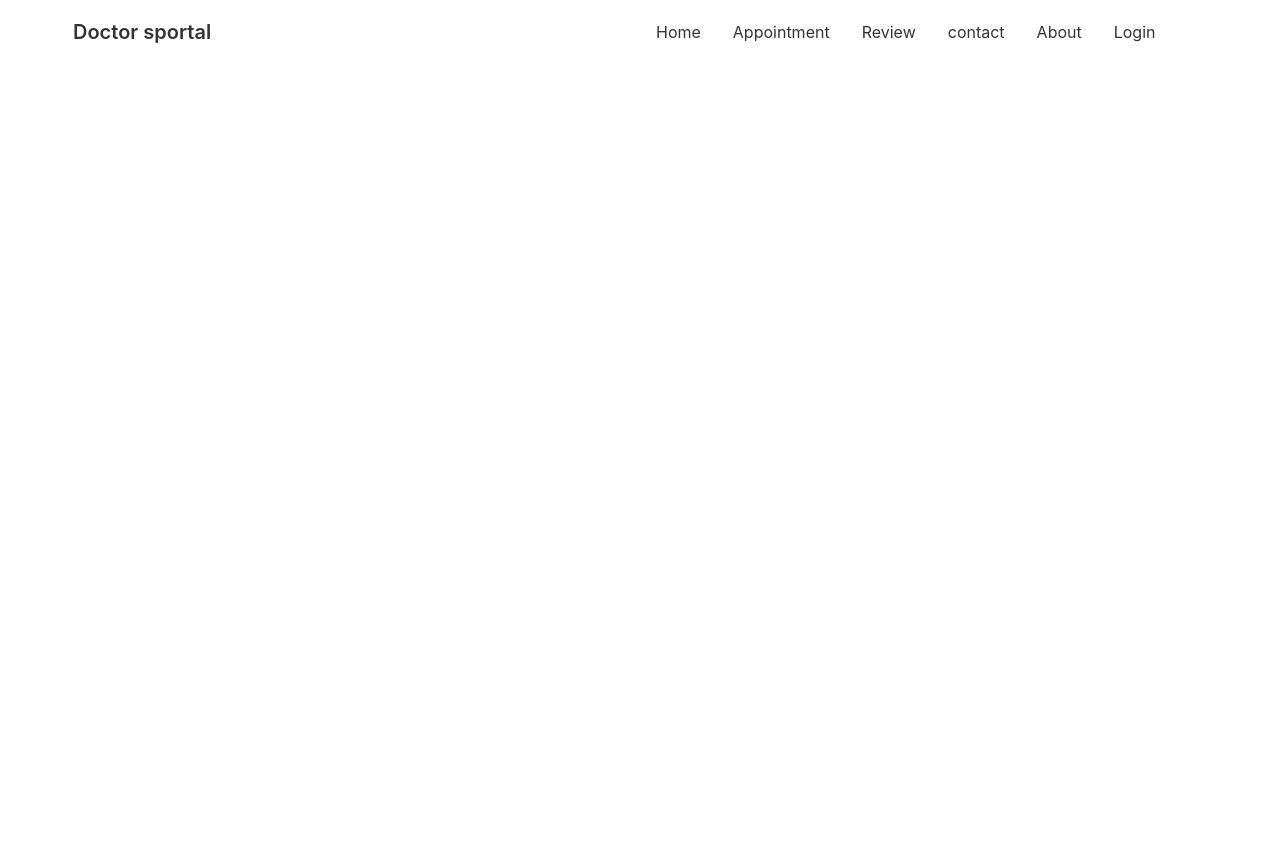
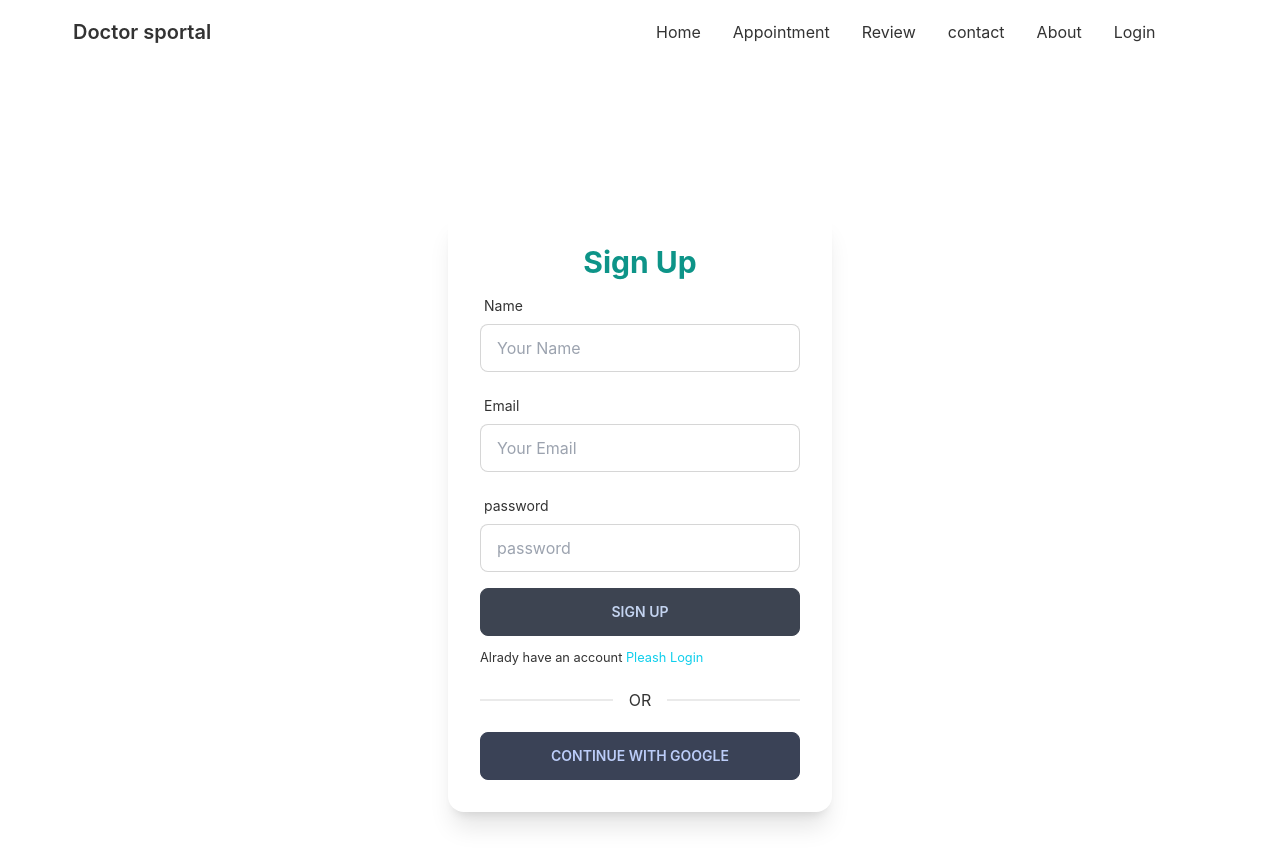
Before and after one commit to MOSAREF-HOSEN/the-doctor-sportel, a React (Create React App) app: page /signup in a window 1280 px wide. Shown: the top 866 px of the page. Before the commit the page ends 800 px from the top, so only its background shows below. Built offline with nearby package versions, Linux system fonts and the light colour scheme; no server answers.

Commit message:
create sign up functionnality

```diff
--- a/src/pages/Login/SignUp.js
+++ b/src/pages/Login/SignUp.js
@@ -1,10 +1,137 @@
 import React from 'react';
+import { useCreateUserWithEmailAndPassword, useSignInWithGoogle, useUpdateProfile } from 'react-firebase-hooks/auth';
+import auth from '../../firebase.init';
+import { useForm } from "react-hook-form";
+import Loading from '../Sheard/Loading';
+import { Link, useNavigate } from 'react-router-dom';
 
 const SignUp = () => {
+    const navigate = useNavigate()
+    const [signInWithGoogle, guser, gloading, gerror] = useSignInWithGoogle(auth);
+    const { register, formState: { errors }, handleSubmit } = useForm();
+    const [
+        createUserWithEmailAndPassword,
+        user,
+        loading,
+        error,
+      ] = useCreateUserWithEmailAndPassword(auth);
+      const [updateProfile, updating, updateError] = useUpdateProfile(auth);
+
+    let errorMassage
+    if ( loading || gloading || updating) {
+       return <Loading></Loading>
+    }
+    if (error || gerror || updateError) {
+        errorMassage = <p className='text-red-500'>{error?.message || gerror?.message || updateError?.message}</p>
+    }
+    if (user || guser) {
+        console.log(user,guser);
+    }
+
+    const onSubmit = async data => {
+         await createUserWithEmailAndPassword(data.email,data.password)
+        await updateProfile({ displayName: data.name});
+          alert('Updated profile');
+          navigate('/appointment')
+    };
+
     return (
-        <div>
 
+             <div className='flex h-screen justify-center items-center mt-12'>
+            <div className="card w-96  shadow-xl">
+                <div className="card-body">
+                    <h2 className="text-center text-3xl font-bold text-teal-600">Sign Up</h2>
+                    <form onSubmit={handleSubmit(onSubmit)}>
+                        {/* input email */}
+                        <div className="form-control w-full max-w-xs">
+                            <label className="label">
+                                <span className="label-text">Name</span>
+                            </label>
+                            <input
+                                type="text"
+                                placeholder="Your Name"
+                                className="input input-bordered w-full max-w-xs"
+                                {...register("name", {
+                                    required: {
+                                        value: true,
+                                        message: 'name is Reruired'
+                                    }
+                                })}
+                            />
+                            <label className="label">
+
+                                {errors.email?.type === "required" && <span className="label-text-alt text-red-600">
+                                    {errors.email?.message}</span>}
+
+                            </label>
+                        </div>
+                        <div className="form-control w-full max-w-xs">
+                            <label className="label">
+                                <span className="label-text">Email</span>
+                            </label>
+                            <input
+                                type="email"
+                                placeholder="Your Email"
+                                className="input input-bordered w-full max-w-xs"
+                                {...register("email", {
+                                    required: {
+                                        value: true,
+                                        message: 'Email is Reruired'
+                                    },
+                                    pattern: {
+                                        value: /[a-z0-9]+@[a-z]+\.[a-z]{2,3}/,
+                                        message: 'Pleash valid Email'
+                                    }
+                                })}
+                            />
+                            <label className="label">
+                                {errors.email?.type === "required" && <span className="label-text-alt text-red-600">{errors.email?.message}</span>}
+                                {errors.email?.type === "pattern" && <span className="label-text-alt text-red-600">{errors.email?.message}</span>}
+
+                            </label>
+                        </div>
+                        {/* input password */}
+                        <div className="form-control w-full max-w-xs">
+                            <label className="label">
+                                <span className="label-text">password</span>
+                            </label>
+                            <input
+                                type="password"
+                                placeholder="password"
+                                className="input input-bordered w-full max-w-xs"
+                                {...register("password", {
+                                    required: {
+                                        value: true,
+                                        message: 'password is Reruired'
+                                    },
+                                    minLength: {
+                                        value: 6,
+                                        message: 'Must be 6 charactors or longer'
+                                    }
+                                })}
+                            />
+                            <label className="label">
+                                {errors?.password?.type === "required" && <span className="label-text-alt text-red-600">{errors?.passwoed?.message}</span>}
+                                {errors.password?.type === "minLength" && <span className="label-text-alt text-red-600">{errors?.password?.message}</span>}
+
+                            </label>
+                        </div>
+                        {errorMassage}
+                        <input className='btn w-full max-w-xs' type="submit" value="sign Up" />
+
+                    </form>
+                    <p><small>Alrady have an account<Link  className='text-primary' to={'/login'}> Pleash Login </Link ></small></p>
+                    {/* or container */}
+                    <div className="divider">OR</div>
+                    {/* Google Login */}
+                    <button
+                        onClick={() => signInWithGoogle()}
+                        className="btn btn-accent">Continue with Google</button>
+
+                </div>
+            </div>
         </div>
+
     );
 };
 
--- a/src/pages/Sheard/Navbar.js
+++ b/src/pages/Sheard/Navbar.js
@@ -1,15 +1,23 @@
+import { signOut } from 'firebase/auth';
 import React from 'react';
+import { useAuthState } from 'react-firebase-hooks/auth';
 import { Link } from 'react-router-dom';
+import auth from '../../firebase.init';
 
 const Navbar = () => {
+    const [user, loading, error] = useAuthState(auth);
+    const logout = () => {
+        signOut(auth);
+      };
     const manuItems = <>
         <li><Link to='/'>Home</Link></li>
         <li><Link to='/appointment'>Appointment</Link></li>
         <li><Link to='/review'>Review</Link></li>
         <li><Link to='/contact'>contact</Link></li>
         <li><Link to='/about'>About</Link></li>
-        <li><Link to='/login'>Login</Link></li>
+        <li>{user ? <button  onClick={logout} class="btn btn-ghost">sign Out</button> : <Link to='/signup'>Login</Link>}</li>
     </>
+
     return (
 
         <div>
```
